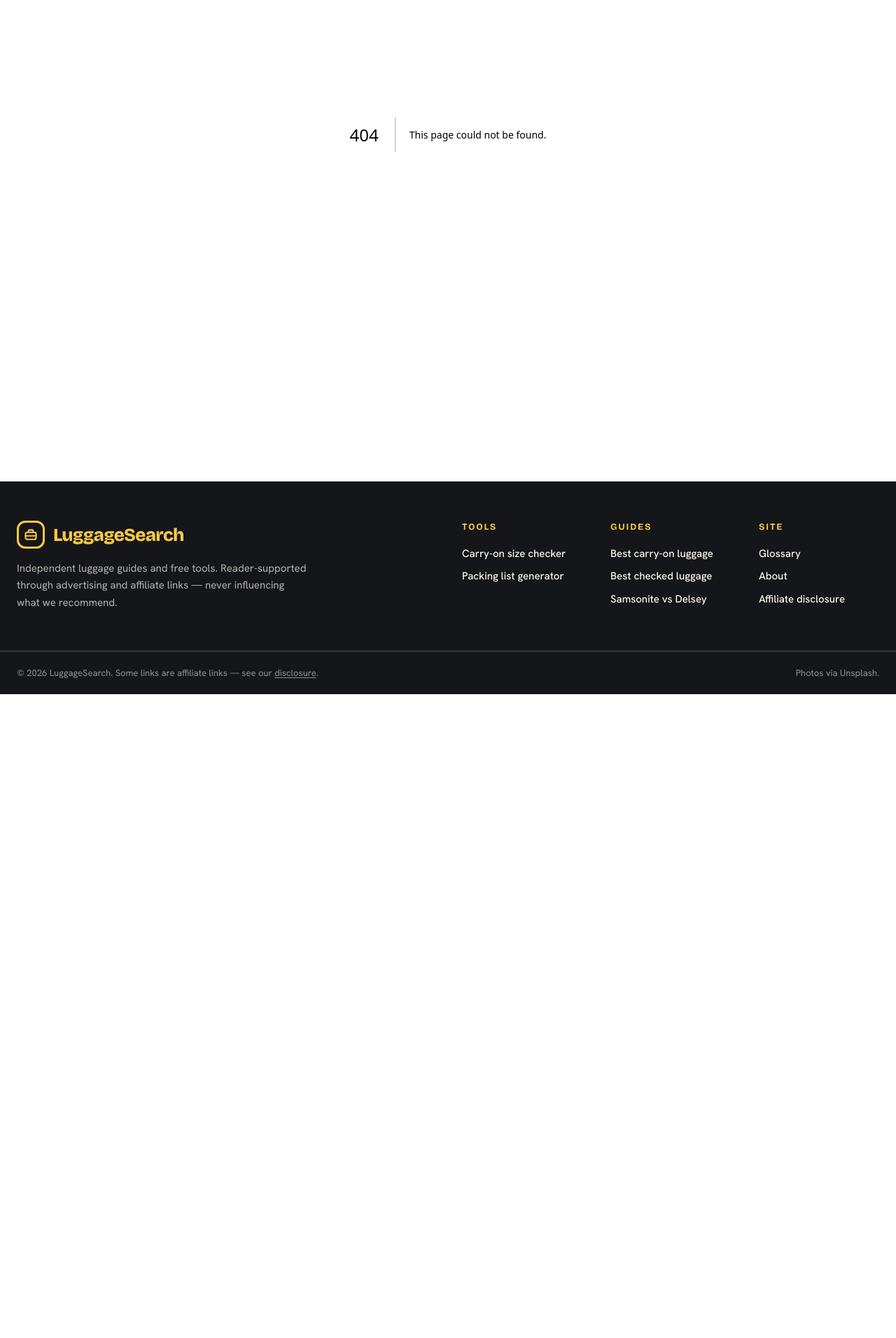
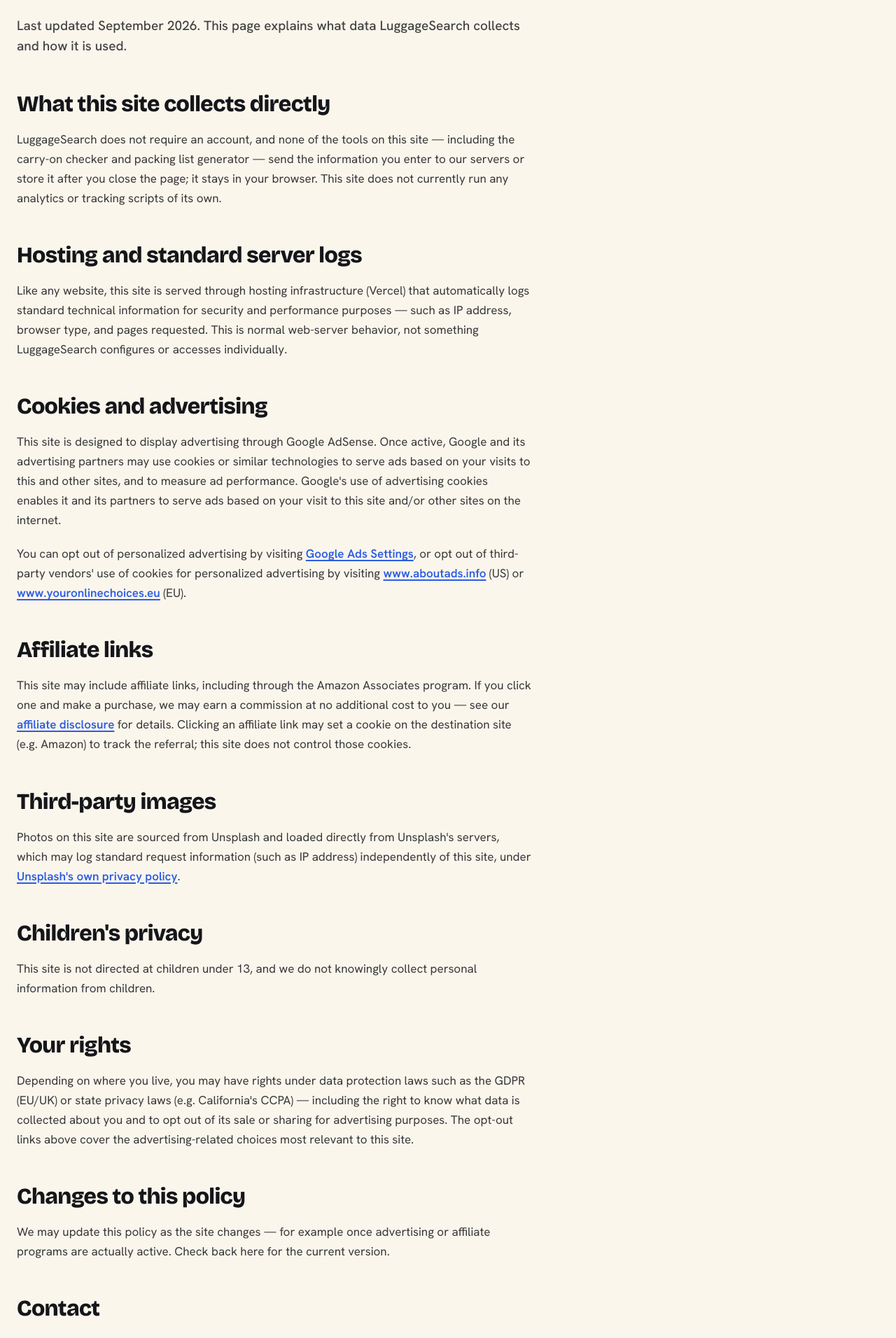
Before and after one commit to andynorthvibes/luggagesearch, a Next.js app: page /privacy-policy in a window 1280 px wide. Before the commit this address had no page. Shown: the part 283-2195 px from the top of the page at 70% size. Before the commit the page ends 1275 px from the top, so only its background shows below. Built offline with nearby package versions, Linux system fonts and the light colour scheme.

Commit message:
Legg til privacy policy-side, oppdater footer med nøyaktig monetiseringsspråk

```diff
--- /dev/null
+++ b/src/app/privacy-policy/page.tsx
@@ -0,0 +1,100 @@
+import type { Metadata } from "next";
+import { SITE } from "@/lib/site";
+import PageIntro from "@/components/PageIntro";
+
+export const metadata: Metadata = {
+  title: "Privacy Policy",
+  description: "How LuggageSearch.com handles data, cookies, and advertising.",
+};
+
+export default function PrivacyPolicyPage() {
+  return (
+    <article className="mx-auto max-w-[80rem] px-5 sm:px-6 py-16 lg:py-20">
+      <PageIntro chip="Privacy" chipColor="sky" title="Privacy policy" lede={`Last updated September 2026. This page explains what data ${SITE.name} collects and how it is used.`} narrow />
+      <div className="prose-content mt-12 max-w-[46rem]">
+        <h2>What this site collects directly</h2>
+        <p>
+          {SITE.name} does not require an account, and none of the tools on this site — including the carry-on
+          checker and packing list generator — send the information you enter to our servers or store it after you
+          close the page; it stays in your browser. This site does not currently run any analytics or tracking
+          scripts of its own.
+        </p>
+
+        <h2>Hosting and standard server logs</h2>
+        <p>
+          Like any website, this site is served through hosting infrastructure (Vercel) that automatically logs
+          standard technical information for security and performance purposes — such as IP address, browser type,
+          and pages requested. This is normal web-server behavior, not something {SITE.name} configures or accesses
+          individually.
+        </p>
+
+        <h2>Cookies and advertising</h2>
+        <p>
+          This site is designed to display advertising through Google AdSense. Once active, Google and its
+          advertising partners may use cookies or similar technologies to serve ads based on your visits to this and
+          other sites, and to measure ad performance. Google&apos;s use of advertising cookies enables it and its
+          partners to serve ads based on your visit to this site and/or other sites on the internet.
+        </p>
+        <p>
+          You can opt out of personalized advertising by visiting{" "}
+          <a href="https://adssettings.google.com" target="_blank" rel="noopener noreferrer nofollow">
+            Google Ads Settings
+          </a>
+          , or opt out of third-party vendors&apos; use of cookies for personalized advertising by visiting{" "}
+          <a href="https://www.aboutads.info/choices/" target="_blank" rel="noopener noreferrer nofollow">
+            www.aboutads.info
+          </a>{" "}
+          (US) or{" "}
+          <a href="https://www.youronlinechoices.eu" target="_blank" rel="noopener noreferrer nofollow">
+            www.youronlinechoices.eu
+          </a>{" "}
+          (EU).
+        </p>
+
+        <h2>Affiliate links</h2>
+        <p>
+          This site may include affiliate links, including through the Amazon Associates program. If you click one
+          and make a purchase, we may earn a commission at no additional cost to you — see our{" "}
+          <a href="/affiliate-disclosure">affiliate disclosure</a> for details. Clicking an affiliate link may set a
+          cookie on the destination site (e.g. Amazon) to track the referral; this site does not control those
+          cookies.
+        </p>
+
+        <h2>Third-party images</h2>
+        <p>
+          Photos on this site are sourced from Unsplash and loaded directly from Unsplash&apos;s servers, which may
+          log standard request information (such as IP address) independently of this site, under{" "}
+          <a href="https://unsplash.com/privacy" target="_blank" rel="noopener noreferrer nofollow">
+            Unsplash&apos;s own privacy policy
+          </a>
+          .
+        </p>
+
+        <h2>Children&apos;s privacy</h2>
+        <p>
+          This site is not directed at children under 13, and we do not knowingly collect personal information from
+          children.
+        </p>
+
+        <h2>Your rights</h2>
+        <p>
+          Depending on where you live, you may have rights under data protection laws such as the GDPR (EU/UK) or
+          state privacy laws (e.g. California&apos;s CCPA) — including the right to know what data is collected
+          about you and to opt out of its sale or sharing for advertising purposes. The opt-out links above cover the
+          advertising-related choices most relevant to this site.
+        </p>
+
+        <h2>Changes to this policy</h2>
+        <p>
+          We may update this policy as the site changes — for example once advertising or affiliate programs are
+          actually active. Check back here for the current version.
+        </p>
+
+        <h2>Contact</h2>
+        <p>
+          Questions about this policy — contact details will be added here shortly.
+        </p>
+      </div>
+    </article>
+  );
+}
--- a/src/app/sitemap.ts
+++ b/src/app/sitemap.ts
@@ -24,6 +24,7 @@
   "/glossary",
   "/about",
   "/affiliate-disclosure",
+  "/privacy-policy",
 ];
 
 export default function sitemap(): MetadataRoute.Sitemap {
--- a/src/components/Footer.tsx
+++ b/src/components/Footer.tsx
@@ -24,6 +24,7 @@
       { href: "/glossary", label: "Glossary" },
       { href: "/about", label: "About" },
       { href: "/affiliate-disclosure", label: "Affiliate disclosure" },
+      { href: "/privacy-policy", label: "Privacy policy" },
     ],
   },
 ];
@@ -40,8 +41,8 @@
             {SITE.name}
           </div>
           <p className="mt-4 max-w-[26rem] text-[15px] leading-relaxed text-cream/70">
-            Independent luggage guides and free tools. Reader-supported through advertising and affiliate links —
-            never influencing what we recommend.
+            Independent luggage guides and free tools. Designed to be reader-supported through advertising and
+            affiliate links — which will never influence what we recommend.
           </p>
         </div>
         {columns.map((c) => (
@@ -61,7 +62,7 @@
       </div>
       <div className="border-t-3 border-cream/10">
         <div className="mx-auto max-w-[80rem] px-5 sm:px-6 py-5 text-[13px] text-cream/55 flex flex-col sm:flex-row gap-2 sm:items-center sm:justify-between">
-          <span>© {new Date().getFullYear()} {SITE.name}. Some links are affiliate links — see our <Link href="/affiliate-disclosure" className="underline underline-offset-2 hover:text-sun">disclosure</Link>.</span>
+          <span>© {new Date().getFullYear()} {SITE.name}. Some links may be affiliate links — see our <Link href="/affiliate-disclosure" className="underline underline-offset-2 hover:text-sun">disclosure</Link>.</span>
           <span>Photos via Unsplash.</span>
         </div>
       </div>
```
